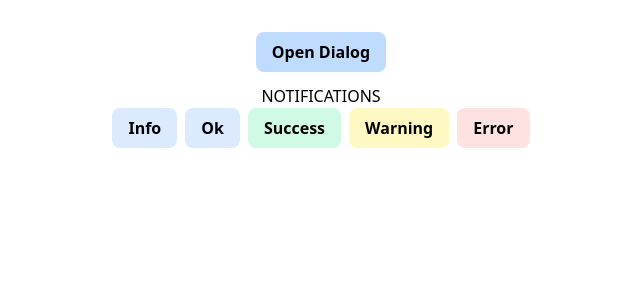
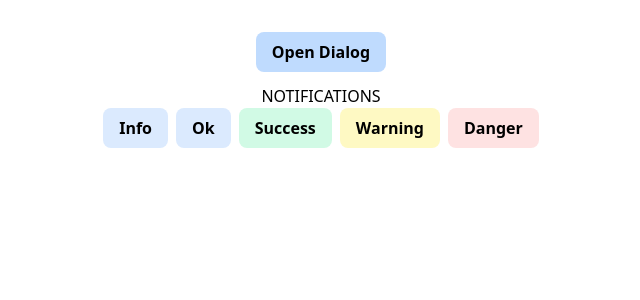
Before and after one commit to steverova/tailwind-feedback-components, a React (Vite) app: page / in a window 1280 px wide. Shown: the top 300 px of the page, without its empty margins (319-959 px from the left). Built offline with nearby package versions, Linux system fonts and the light colour scheme.

Commit message:
Refactor notification type from 'error' to 'danger'

```diff
--- a/src/components/helper.js
+++ b/src/components/helper.js
@@ -10,7 +10,7 @@ export const placeholder = {
 	title: 'Lorem Ipsum',
 	message:
 		'Lorem Ipsum is simply dummy text of the printing and typesetting industry. Lorem Ipsum has been the industry standard dummy text ever since the 1500s',
-	type: 'error'
+	type: 'danger'
 }
 
 export const positionClasses = {
@@ -81,8 +81,8 @@ export const types = {
 		),
 		progress: 'from-yellow-400 via-yellow-500 to-yellow-600'
 	},
-	error: {
-		label: 'Error',
+	danger: {
+		label: 'Danger',
 		color: 'bg-red-100',
 		accentColor: 'bg-red-500',
 		border: 'border-red-500',
```
